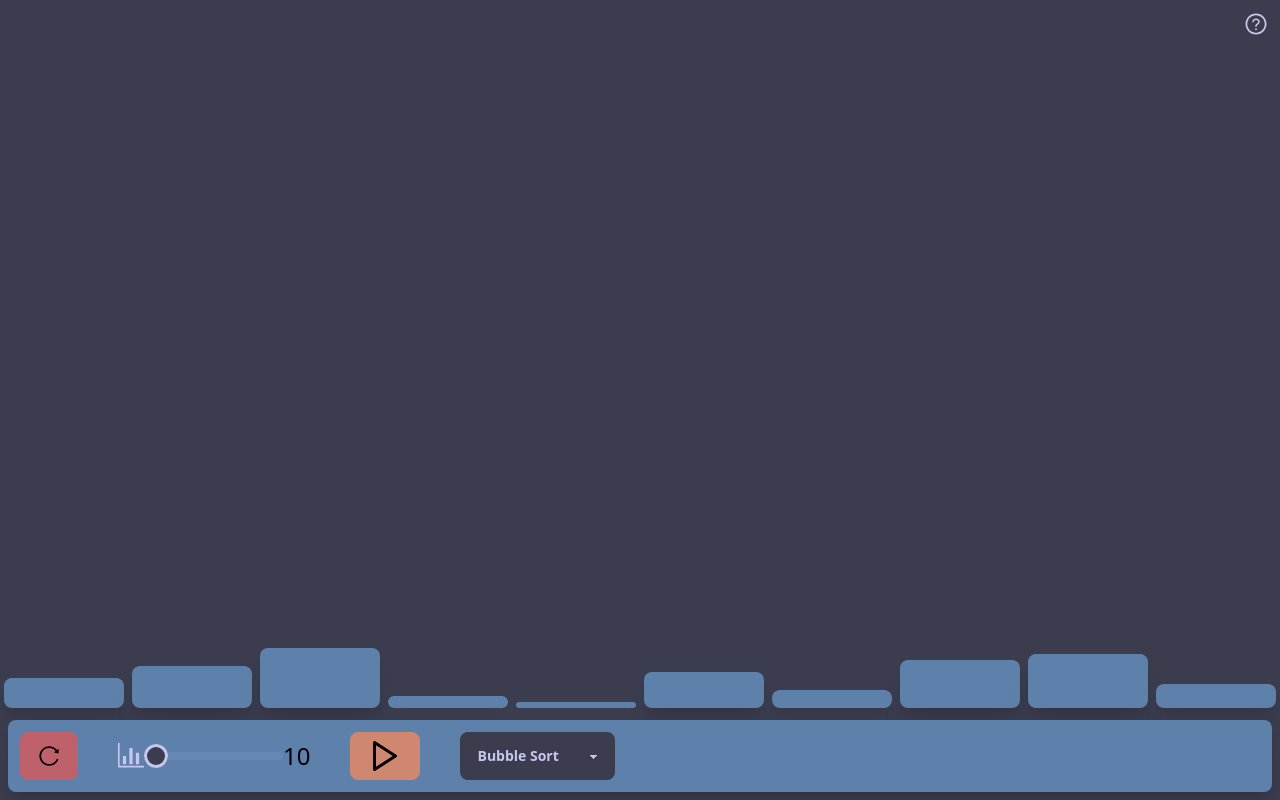
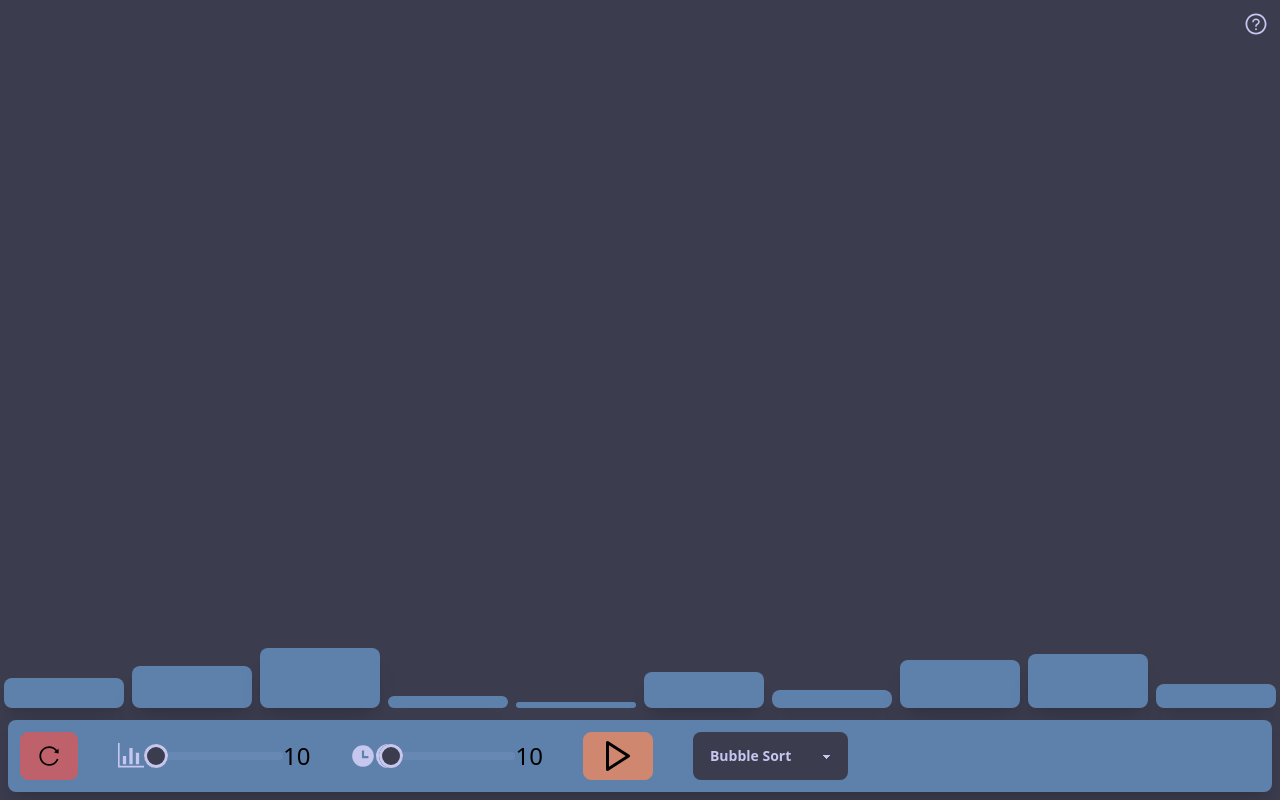
Before and after one commit to fraserws/AlgoSortv2, a React (Vite) app: page / in a window 1280 px wide. Built offline with nearby package versions, Linux system fonts and the light colour scheme.

Commit message:
removed unused imports and fixed delay slider

```diff
--- a/src/components/AlgorithmInfo.tsx
+++ b/src/components/AlgorithmInfo.tsx
@@ -1,4 +1,4 @@
-import React, { useEffect, useState } from "react";
+import { useEffect, useState } from "react";
 import { AiOutlineQuestionCircle } from "react-icons/ai";
 import useAlgoStore from "../utils/store";
 
--- a/src/components/Bars.tsx
+++ b/src/components/Bars.tsx
@@ -1,10 +1,9 @@
+import { motion } from "framer-motion";
 import useAlgoStore from "../utils/store";
-import { motion } from "framer-motion";
 
 function Bars() {
   const array = useAlgoStore((state) => state.array);
   const states = useAlgoStore((state) => state.states);
-  const isSorted = useAlgoStore((state) => state.isSorted);
 
   return (
     <div
@@ -30,7 +29,6 @@ function Bars() {
               height: `${value * 0.75}vh`,
               backgroundColor: backgroundColor,
             }}
-            //animate the bar
             initial={{ height: 0 }}
             animate={{ height: `${value * 0.75}vh` }}
             transition={{ duration: 0.3 }}
--- a/src/components/ControlComponents/DelaySlider.tsx
+++ b/src/components/ControlComponents/DelaySlider.tsx
@@ -1,9 +1,8 @@
 import { RiTimeFill } from "react-icons/ri";
-import { useState } from "react";
 import useAlgoStore from "../../utils/store";
 
 function DelaySlider() {
-  const [delay, setDelay] = useState(useAlgoStore.getState().delay);
+  const delay = useAlgoStore((state) => state.delay);
 
   return (
     <div className="flex-row flex items-center ">
@@ -15,7 +14,11 @@ function DelaySlider() {
         max="500"
         value={delay}
         aria-label="delay"
+        onChange={(e) => {
+          useAlgoStore.setState({ delay: parseInt(e.target.value) });
+        }}
       />
+
       <h1 className="text-2xl text-black">{useAlgoStore.getState().delay}</h1>
     </div>
   );
--- a/src/components/ControlComponents/NewArrayBtn.tsx
+++ b/src/components/ControlComponents/NewArrayBtn.tsx
@@ -1,11 +1,7 @@
-import { swap } from "../../utils/array";
+import { AiOutlineReload } from "react-icons/ai";
 import useAlgoStore from "../../utils/store";
-import { AiOutlineReload } from "react-icons/ai";
-
-const array = useAlgoStore.getState().array;
 
 function NewArrayBtn() {
-  const size = useAlgoStore.getState().size;
   const newArray = () => {
     useAlgoStore.getState().setSize(useAlgoStore.getState().size);
   };
--- a/src/components/ControlComponents/PlayButton.tsx
+++ b/src/components/ControlComponents/PlayButton.tsx
@@ -1,13 +1,8 @@
-import { useEffect, useState } from "react";
-import { FiPlay, FiPause } from "react-icons/fi";
+import { FiPause, FiPlay } from "react-icons/fi";
+import { sort } from "../../utils/array";
 import useAlgoStore from "../../utils/store";
-import { sort } from "../../utils/array";
-
-const isSorted = useAlgoStore.getState().isSorted;
 
 function PlayButton() {
-  const [isPlaying, setIsPlaying] = useState(false);
-  //@ts-ignore
   const isAnimating = useAlgoStore((state) => state.isAnimating);
   const playPause = async () => {
     useAlgoStore.setState({ isAnimating: !isAnimating });
@@ -45,6 +40,7 @@ function PlayButton() {
   return (
     <div className="flex-row flex items-center ">
       <button
+        aria-label="New Array"
         className="btn btn-accent new-array-button text-black flex w-full"
         onClick={playPause}
       >
--- a/src/components/ControlComponents/SizeSlider.tsx
+++ b/src/components/ControlComponents/SizeSlider.tsx
@@ -1,10 +1,7 @@
-import { useState } from "react";
+import { GoGraph } from "react-icons/go";
 import useAlgoStore from "../../utils/store";
-import { GoGraph } from "react-icons/go";
-import zustand from "zustand";
 
 function SizeSlider() {
-  //@ts-ignore
   const size = useAlgoStore((state) => state.size);
 
   const maxsize = window.screen.width < 640 ? 40 : 100;
--- a/src/components/Controls.tsx
+++ b/src/components/Controls.tsx
@@ -1,8 +1,8 @@
+import AlgoSelector from "./ControlComponents/AlgoSelector";
+import DelaySlider from "./ControlComponents/DelaySlider";
 import NewArrayBtn from "./ControlComponents/NewArrayBtn";
+import PlayButton from "./ControlComponents/PlayButton";
 import SizeSlider from "./ControlComponents/SizeSlider";
-import DelaySlider from "./ControlComponents/DelaySlider";
-import AlgoSelector from "./ControlComponents/AlgoSelector";
-import PlayButton from "./ControlComponents/PlayButton";
 
 function Controls() {
   return (
@@ -10,6 +10,7 @@ function Controls() {
       <div className="flex lg:flex-row flex-col gap-10">
         <NewArrayBtn />
         <SizeSlider />
+        <DelaySlider />
         <PlayButton />
         <AlgoSelector />
       </div>
```
Also changed, not shown: src/components/ControlComponents/AlgoSelector.tsx (+0 -7 lines).
